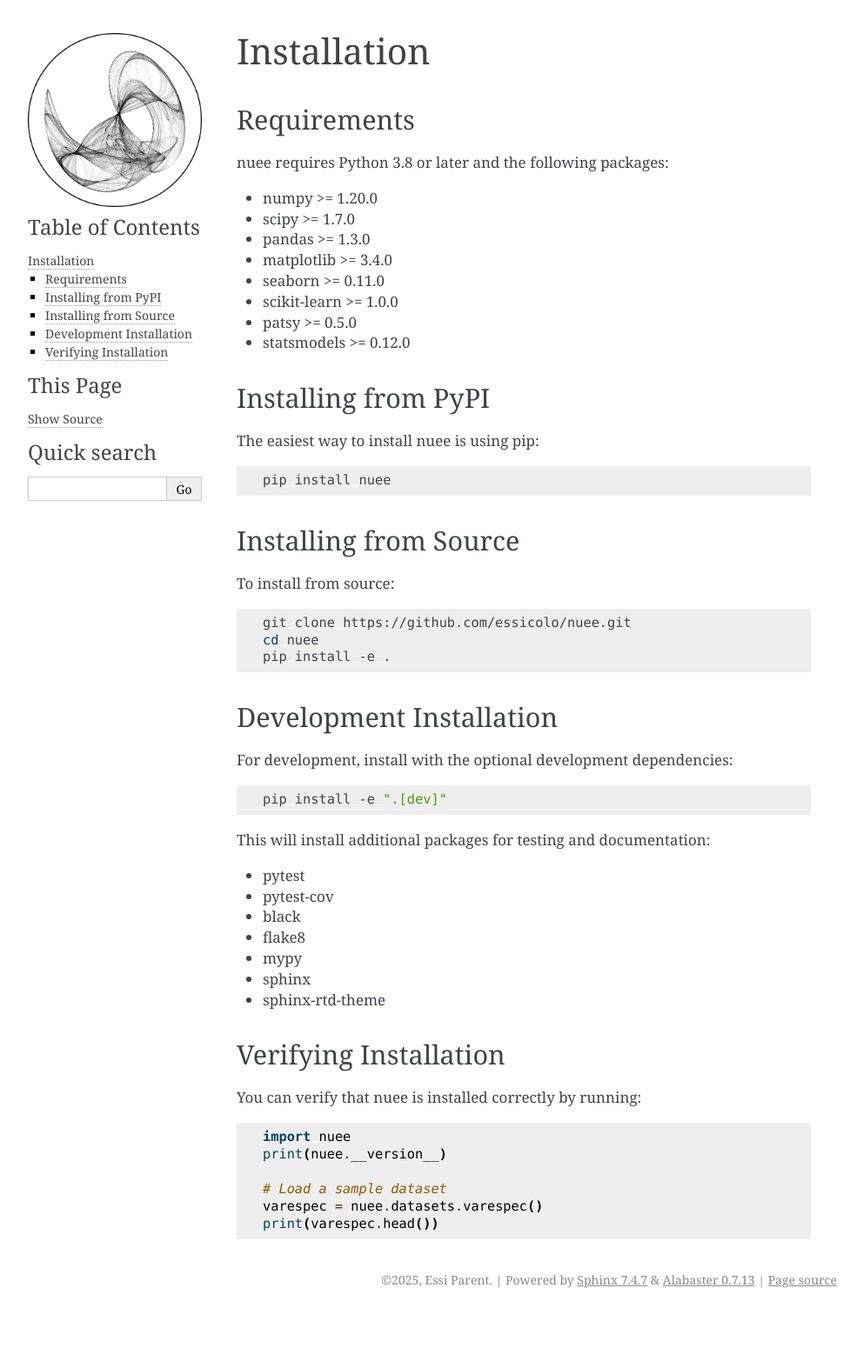
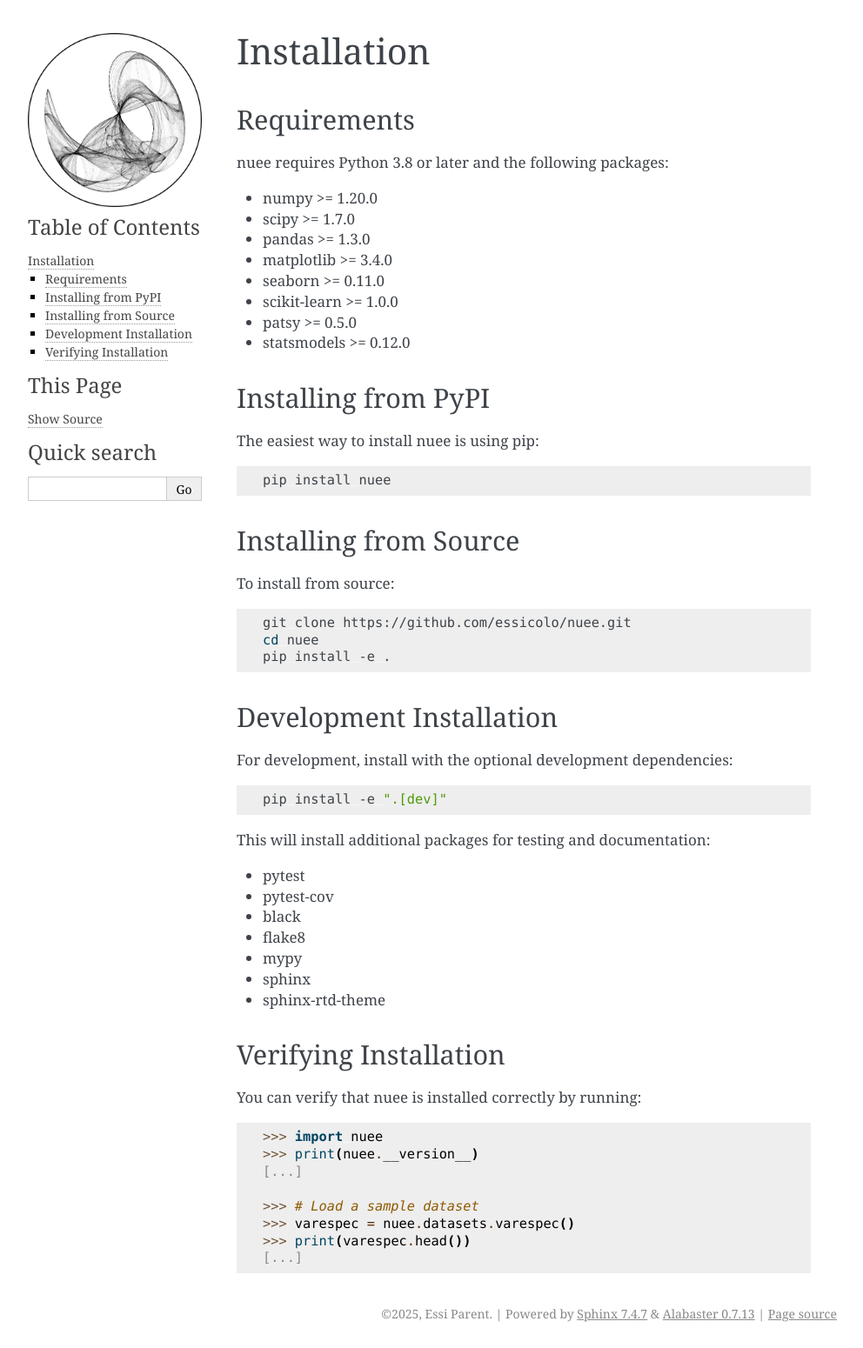
Before and after one commit to essicolo/nuee, a Sphinx documentation site: the page built from docs/installation.rst, in a window 1280 px wide. Shown: the whole page at 87% size, without its empty margins (148-1140 px from the left). Built offline with Sphinx 7.4.7, drawn with Linux system fonts in a browser that asks for light colours; before the commit the page ends 1511 px from its top, so only the background shows below that; part of the change alters nothing that is shown.

```diff
--- a/docs/installation.rst
+++ b/docs/installation.rst
@@ -59,11 +59,13 @@ Verifying Installation
 
 You can verify that nuee is installed correctly by running:
 
-.. code-block:: python
+.. doctest::
 
-   import nuee
-   print(nuee.__version__)
+   >>> import nuee
+   >>> print(nuee.__version__)
+   [...]
 
-   # Load a sample dataset
-   varespec = nuee.datasets.varespec()
-   print(varespec.head())
+   >>> # Load a sample dataset
+   >>> varespec = nuee.datasets.varespec()
+   >>> print(varespec.head())
+   [...]
```
